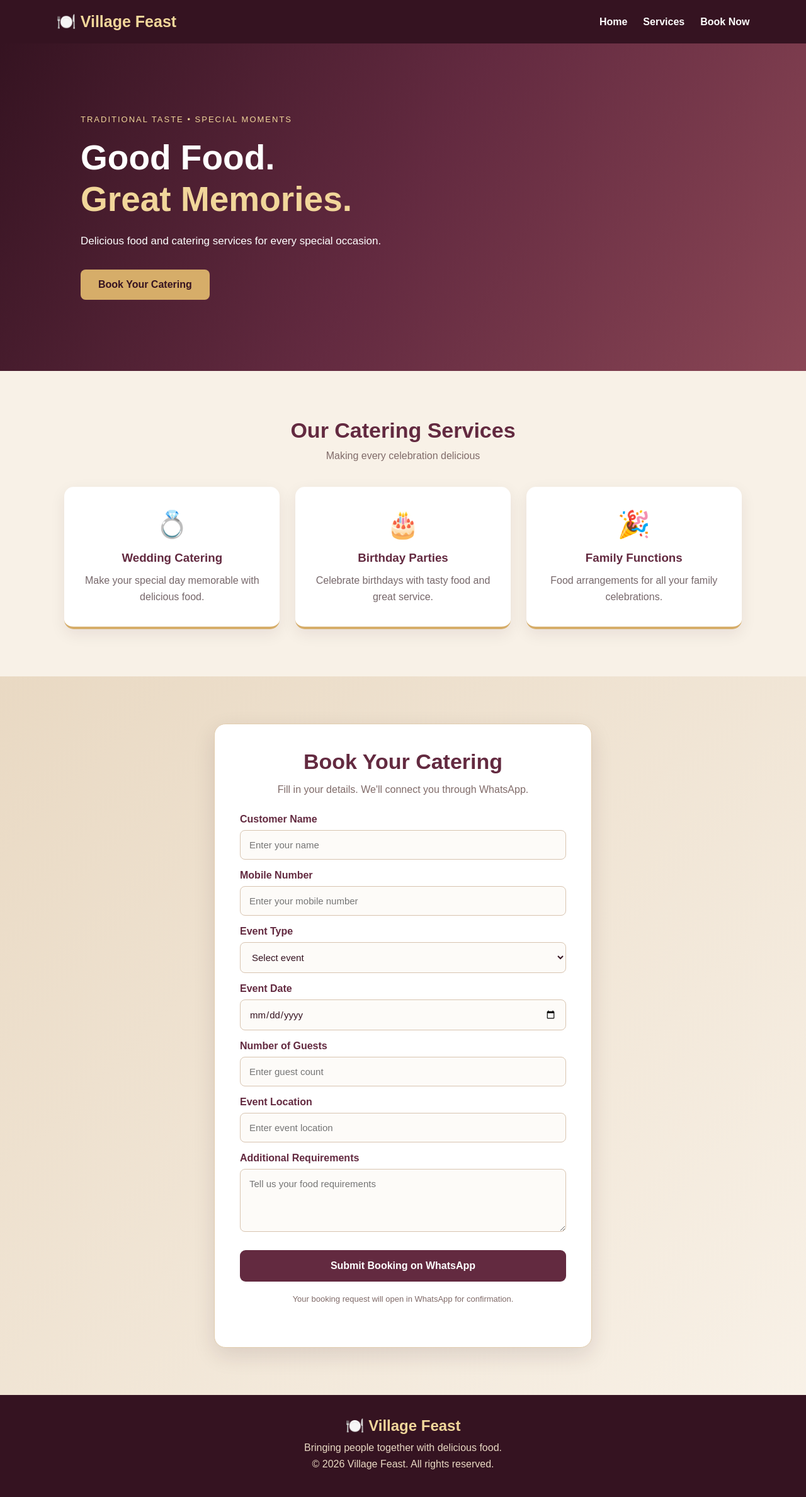
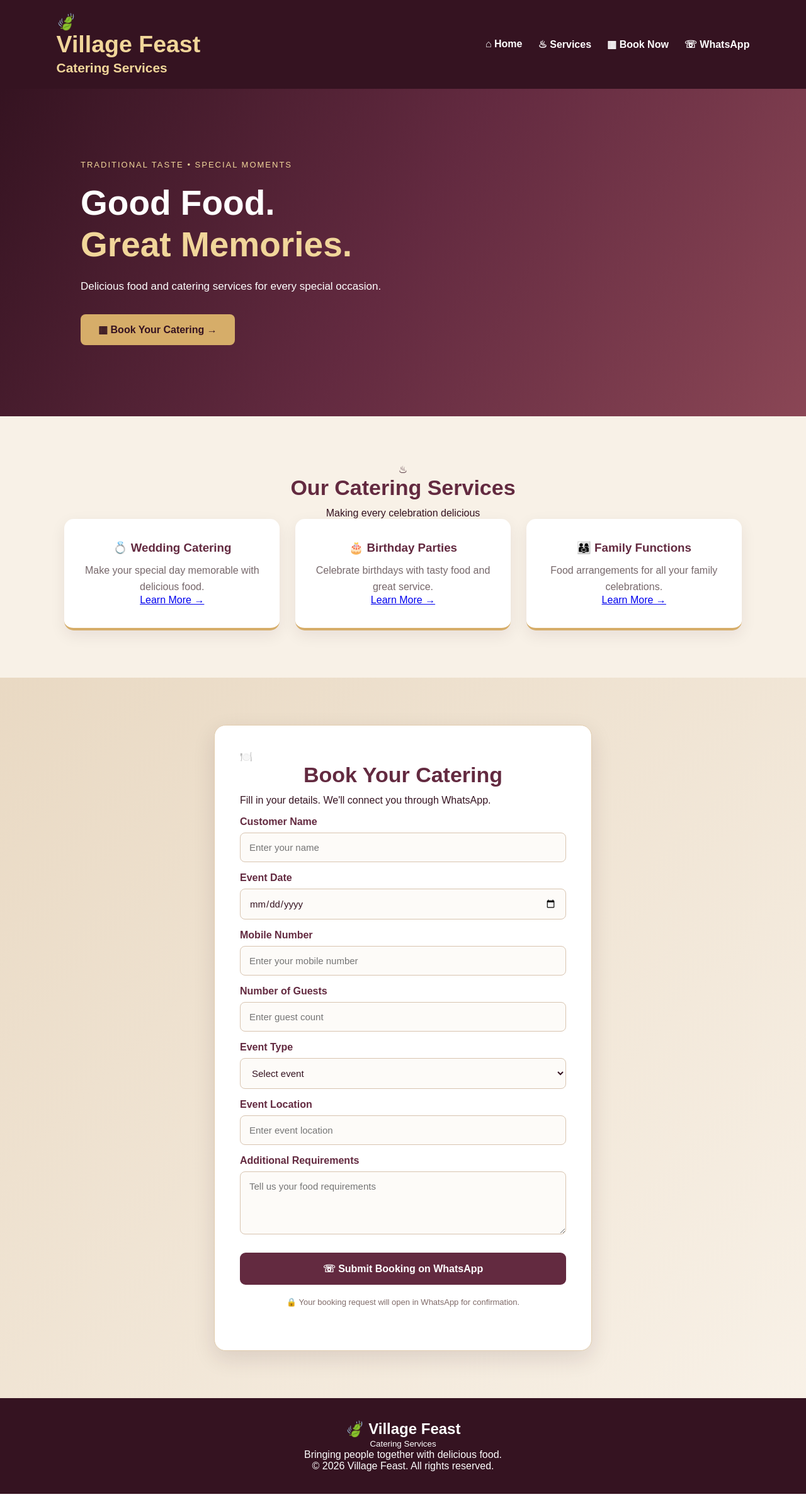
Before and after one commit to vinay2006abc/Village-feast, a Flask app: page / in a window 1280 px wide. Shown: the whole page at 63% size. Run offline with Flask 3, Linux system fonts and the light colour scheme; parts of the project's set-up code (start-up, migrations or seed data) failed here and were passed over.

Commit message:
Revamp index.html for Village Feast website
Updated the HTML structure and styling for the Village Feast website, including a new header, hero section, services section, booking form, and footer.

```diff
--- a/templates/index.html
+++ b/templates/index.html
@@ -3,80 +3,189 @@
 <head>
     <meta charset="UTF-8">
     <meta name="viewport" content="width=device-width, initial-scale=1.0">
+
     <title>Village Feast | Catering Services</title>
 
-    <link rel="stylesheet" href="{{ url_for('static', filename='style.css') }}">
+    <link rel="stylesheet"
+          href="{{ url_for('static', filename='style.css') }}">
+</head>
 
-    <style>
-        [hidden] {
-            display: none !important;
-        }
-    </style>
-</head>
 <body>
 
-<header>
-    <div class="logo">🍽️ Village Feast</div>
+<!-- HEADER -->
+<header class="header">
+    <div class="logo">
+        <span class="logo-icon">🍃</span>
+        <div>
+            <h2>Village Feast</h2>
+            <small>Catering Services</small>
+        </div>
+    </div>
+
     <nav>
-        <a href="#home">Home</a>
-        <a href="#services">Services</a>
-        <a href="#booking">Book Now</a>
+        <a href="#home">⌂ Home</a>
+        <a href="#services">♨ Services</a>
+        <a href="#booking">▦ Book Now</a>
+        <a class="whatsapp-nav"
+           href="https://wa.me/918008127068"
+           target="_blank">☏ WhatsApp</a>
     </nav>
 </header>
 
+
+<!-- HERO SECTION -->
 <section class="hero" id="home">
+
     <div class="hero-content">
-        <p class="tagline">TRADITIONAL TASTE • SPECIAL MOMENTS</p>
-        <h1>Good Food.<br><span>Great Memories.</span></h1>
-        <p>Delicious food and catering services for every special occasion.</p>
-        <a href="#booking" class="main-btn">Book Your Catering</a>
+
+        <p class="tagline">
+            TRADITIONAL TASTE • SPECIAL MOMENTS
+        </p>
+
+        <h1>
+            Good Food.<br>
+            <span>Great Memories.</span>
+        </h1>
+
+        <p class="hero-description">
+            Delicious food and catering services
+            for every special occasion.
+        </p>
+
+        <a href="#booking" class="main-btn">
+            ▦ Book Your Catering →
+        </a>
+
     </div>
+
+    <div class="hero-image"></div>
+
 </section>
 
+
+<!-- MAIN CONTENT -->
+<main class="main-container">
+
+    <!-- SERVICES -->
     <section class="services" id="services">
+
+        <div class="section-heading">
+            <span>♨</span>
             <h2>Our Catering Services</h2>
-    <p class="subtitle">Making every celebration delicious</p>
+            <p>Making every celebration delicious</p>
+        </div>
 
         <div class="service-container">
 
-        <div class="service-card">
-            <div class="service-icon">💍</div>
-            <h3>Wedding Catering</h3>
-            <p>Make your special day memorable with delicious food.</p>
+            <div class="service-card wedding">
+                <div class="service-image"></div>
+
+                <div class="service-info">
+                    <h3>💍 Wedding Catering</h3>
+                    <p>
+                        Make your special day memorable
+                        with delicious food.
+                    </p>
+                    <a href="#booking" class="learn-btn">
+                        Learn More →
+                    </a>
+                </div>
             </div>
 
-        <div class="service-card">
-            <div class="service-icon">🎂</div>
-            <h3>Birthday Parties</h3>
-            <p>Celebrate birthdays with tasty food and great service.</p>
+
+            <div class="service-card birthday">
+                <div class="service-image"></div>
+
+                <div class="service-info">
+                    <h3>🎂 Birthday Parties</h3>
+                    <p>
+                        Celebrate birthdays with tasty
+                        food and great service.
+                    </p>
+                    <a href="#booking" class="learn-btn">
+                        Learn More →
+                    </a>
+                </div>
             </div>
 
-        <div class="service-card">
-            <div class="service-icon">🎉</div>
-            <h3>Family Functions</h3>
-            <p>Food arrangements for all your family celebrations.</p>
+
+            <div class="service-card family">
+                <div class="service-image"></div>
+
+                <div class="service-info">
+                    <h3>👨‍👩‍👧 Family Functions</h3>
+                    <p>
+                        Food arrangements for all
+                        your family celebrations.
+                    </p>
+                    <a href="#booking" class="learn-btn">
+                        Learn More →
+                    </a>
+                </div>
             </div>
 
         </div>
+
     </section>
 
+
+    <!-- BOOKING FORM -->
     <section class="booking" id="booking">
+
         <div class="booking-box">
 
+            <div class="booking-heading">
+                <span>🍽️</span>
+
+                <div>
                     <h2>Book Your Catering</h2>
-        <p>Fill in your details. We'll connect you through WhatsApp.</p>
+                    <p>
+                        Fill in your details. We'll connect
+                        you through WhatsApp.
+                    </p>
+                </div>
+            </div>
+
 
             <form id="bookingForm">
 
+                <div class="form-grid">
+
+                    <div class="form-group">
                         <label>Customer Name</label>
-            <input type="text" id="customerName"
-                   placeholder="Enter your name" required>
+                        <input type="text"
+                               id="customerName"
+                               placeholder="Enter your name"
+                               required>
+                    </div>
 
+                    <div class="form-group">
+                        <label>Event Date</label>
+                        <input type="date"
+                               id="eventDate"
+                               required>
+                    </div>
+
+                    <div class="form-group">
                         <label>Mobile Number</label>
-            <input type="tel" id="customerPhone"
+                        <input type="tel"
+                               id="customerPhone"
                                placeholder="Enter your mobile number"
-                   pattern="[0-9]{10}" maxlength="10" required>
+                               pattern="[0-9]{10}"
+                               maxlength="10"
+                               required>
+                    </div>
 
+                    <div class="form-group">
+                        <label>Number of Guests</label>
+                        <input type="number"
+                               id="guests"
+                               min="1"
+                               placeholder="Enter guest count"
+                               required>
+                    </div>
+
+                    <div class="form-group">
                         <label>Event Type</label>
                         <select id="eventType" required>
                             <option value="">Select event</option>
@@ -85,34 +194,43 @@
                             <option>Family Function</option>
                             <option>Other</option>
                         </select>
+                    </div>
 
-            <label>Event Date</label>
-            <input type="date" id="eventDate" required>
+                    <div class="form-group">
+                        <label>Event Location</label>
+                        <input type="text"
+                               id="eventLocation"
+                               placeholder="Enter event location"
+                               required>
+                    </div>
 
-            <label>Number of Guests</label>
-            <input type="number" id="guests"
-                   min="1" placeholder="Enter guest count" required>
+                </div>
 
-            <label>Event Location</label>
-            <input type="text" id="eventLocation"
-                   placeholder="Enter event location" required>
 
+                <div class="form-group full-width">
                     <label>Additional Requirements</label>
                     <textarea id="requirements"
                               placeholder="Tell us your food requirements"></textarea>
+                </div>
+
 
                 <button type="submit" class="submit-btn">
-                Submit Booking on WhatsApp
+                    ☏ Submit Booking on WhatsApp
                 </button>
 
             </form>
 
             <p class="note">
-            Your booking request will open in WhatsApp for confirmation.
+                🔒 Your booking request will open in WhatsApp
+                for confirmation.
             </p>
 
         </div>
+
     </section>
+
+</main>
+
 
 <!-- BOOKING NOTIFICATION -->
 <section id="bookingNotification"
@@ -123,15 +241,14 @@
     <div class="notification-content">
 
         <h3 id="notificationHeading">
-            <marquee direction="left" scrollamount="5">
             Booking Submitted Successfully!
-            </marquee>
         </h3>
 
         <p>Thank you for choosing Village Feast ❤️</p>
 
         <p id="notificationMessage">
-            Please wait. Our team will contact you soon to confirm your booking.
+            Please wait. Our team will contact you soon
+            to confirm your booking.
         </p>
 
         <p class="notification-footer">
@@ -142,11 +259,25 @@
 
 </section>
 
-<footer>
-    <h3>🍽️ Village Feast</h3>
-    <p>Bringing people together with delicious food.</p>
-    <p>© 2026 Village Feast. All rights reserved.</p>
+
+<!-- FOOTER -->
+<footer class="footer">
+
+    <div class="footer-logo">
+        <h2>🍃 Village Feast</h2>
+        <small>Catering Services</small>
+    </div>
+
+    <div class="footer-message">
+        Bringing people together with delicious food.
+    </div>
+
+    <div class="footer-copy">
+        © 2026 Village Feast. All rights reserved.
+    </div>
+
 </footer>
+
 
 <script src="{{ url_for('static', filename='script.js') }}"></script>
 
```
Lines whose indentation alone changed are shown as unchanged.
